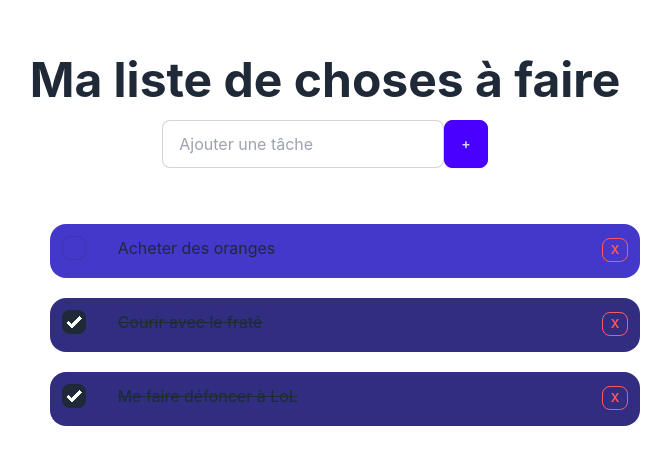
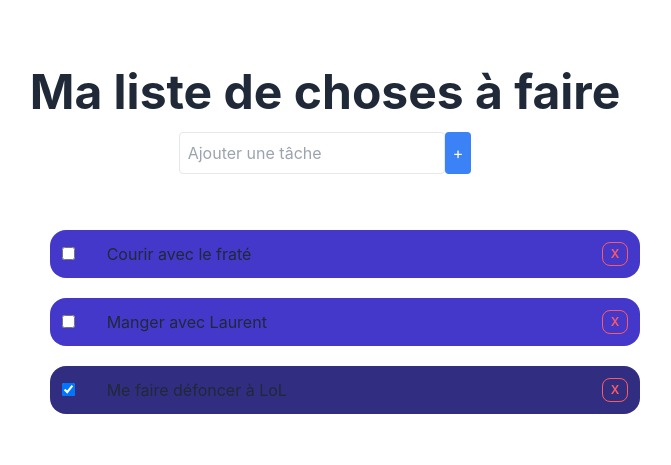
Before and after one commit to steve57000/todo-list-react-tsx, a React (Vite) app: page / in a window 1280 px wide. Shown: the part 139-604 px from the top of the page, without its empty margins (315-986 px from the left). Built offline with nearby package versions, Linux system fonts and the light colour scheme.

Commit message:
insertion des composant et nettoyage de l'ancien code

```diff
--- a/src/components/TodoApp.tsx
+++ b/src/components/TodoApp.tsx
@@ -1,67 +1,53 @@
-type TodoItem = {
-    id: number,
-    description: string
-    done: boolean
+// TodoApp.tsx
+import { useState } from "react";
+import { SearchBar } from "./SearchBar";
+import { TodoItem } from "./TodoItem";
+import  data  from "../data/todolist"
+interface Todo {
+  id: number;
+  description: string;
+  done: boolean;
 }
 
 export function TodoApp() {
-    return (
-        <>
-            <div className="flex">
+  const [itemList, setItemList] = useState<Todo[]>(data);
 
-                <label className="input input-bordered flex items-center gap-2">
-                    <input type="text" className="grow" placeholder="Ajouter une tâche" />
-                </label>
+  const addItem = (newItem: string) => {
+    if (newItem.trim()) {
+      const newTask: Todo = {
+        id: Date.now(),
+        description: newItem,
+        done: false,
+      };
+      setItemList([...itemList, newTask]);
+    }
+  };
 
-                <button className="btn btn-primary">+</button>
+  const toggleDone = (id: number) => {
+    setItemList(itemList.map(item => item.id === id ? { ...item, done: !item.done } : item));
+  };
 
-            </div>
+  const removeItem = (id: number) => {
+    setItemList(itemList.filter(item => item.id !== id));
+  };
 
-            <div className="my-5 flex-column gap-5 w-full text-left">
-                {/* TODO ITEM version normal */}
-                <div className="bg-indigo-700 w-full m-5 rounded-box p-3 flex">
-                    <span className="pr-8">
-                        <input type="checkbox" className="checkbox" />
-                    </span>
-                    <span className="flex-grow">
-                        Acheter des oranges
-                    </span>
-                    <div>
-                        <button className="btn btn-error btn-outline btn-xs">
-                            X
-                        </button>
-                    </div>
-                </div>
+  const sortedItems = [...itemList].sort((a, b) => Number(a.done) - Number(b.done));
 
-                {/* TODO Item version cochée */}
-                <div className="bg-indigo-900 w-full m-5 rounded-box p-3 flex">
-                    <span className="pr-8">
-                        <input type="checkbox" checked={true} className="checkbox" />
-                    </span>
-                    <span className="flex-grow line-through">
-                        Courir avec le fraté
-                    </span>
-                    <div>
-                        <button className="btn btn-error btn-outline btn-xs">
-                            X
-                        </button>
-                    </div>
-                </div>
-
-                <div className="bg-indigo-900 w-full m-5 rounded-box p-3 flex">
-                    <span className="pr-8">
-                        <input type="checkbox" checked={true} className="checkbox" />
-                    </span>
-                    <span className="flex-grow line-through">
-                        Me faire défoncer à LoL
-                    </span>
-                    <div>
-                        <button className="btn btn-error btn-outline btn-xs">
-                            X
-                        </button>
-                    </div>
-                </div>
-            </div>
-        </>
-    )
+  return (
+    <>
+      <SearchBar onAdd={addItem} />
+      <div className="my-5 flex-column gap-5 w-full text-left">
+        {sortedItems.map((item) => (
+          <TodoItem
+            key={item.id}
+            id={item.id}
+            description={item.description}
+            done={item.done}
+            onToggle={toggleDone}
+            onRemove={removeItem}
+          />
+        ))}
+      </div>
+    </>
+  );
 }
```
